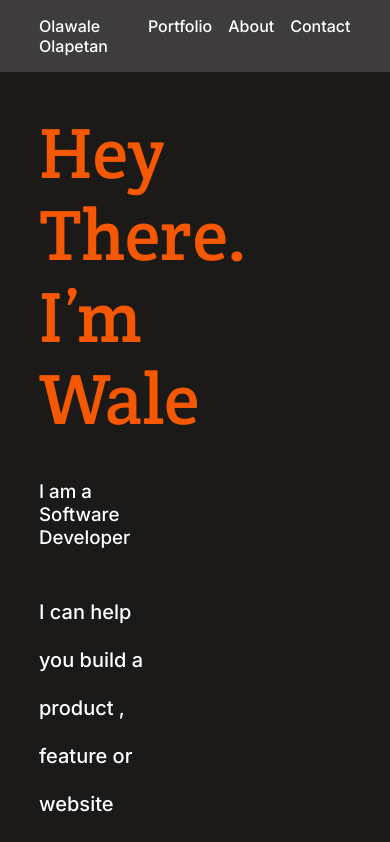
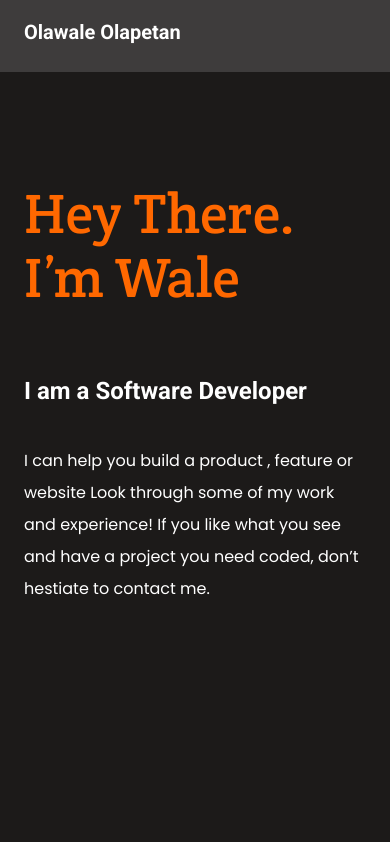
Before and after one commit to wale-prog/My-porfolio, a plain HTML site: page index.html in a window 390 px wide. Shown: the top 842 px of the page. Drawn offline with Linux system fonts and the light colour scheme.

Commit message:
Convert to mobile

```diff
--- a/index.html
+++ b/index.html
@@ -7,10 +7,8 @@
     <meta name="viewport" content="width=device-width, initial-scale=1.0">
     <link rel="preconnect" href="https://fonts.googleapis.com">
     <link rel="preconnect" href="https://fonts.gstatic.com" crossorigin>
-    <link href="https://fonts.googleapis.com/css2?family=Crete+Round&display=swap" rel="stylesheet">
-    <link rel="preconnect" href="https://fonts.googleapis.com">
-    <link rel="preconnect" href="https://fonts.gstatic.com" crossorigin>
-    <link href="https://fonts.googleapis.com/css2?family=Inter:wght@500;600;700&display=swap" rel="stylesheet">
+    <link href="https://fonts.googleapis.com/css2?family=Crete+Round&family=Poppins&family=Roboto:wght@700&display=swap"
+        rel="stylesheet">
     <link rel="stylesheet" href="style.css">
     <link rel="stylesheet" href="https://cdnjs.cloudflare.com/ajax/libs/font-awesome/6.0.0/css/all.min.css"
         integrity="sha512-9usAa10IRO0HhonpyAIVpjrylPvoDwiPUiKdWk5t3PyolY1cOd4DSE0Ga+ri4AuTroPR5aQvXU9xC6qOPnzFeg=="
@@ -22,16 +20,11 @@
     <header class="header">
         <nav class="navbar container">
             <p>Olawale Olapetan</p>
-            <ul class="nav-list">
-                <li class="nav-list-item"><a href="#">Portfolio</a></li>
-                <li class="nav-list-item"><a href="#">About</a></li>
-                <li class="nav-list-item"><a href="#">Contact</a></li>
-                <li class="nav-list-item"><a href="#"><i class="fa-solid fa-envelope"></i></a> </li>
-            </ul>
+            <div><i class="fa-light fa-bars"></i></div>
         </nav>
     </header>
 
-    <section class="main">
+    <section class="main container">
         <div class="text-heading">
             <h1>
                 Hey There.
--- a/style.css
+++ b/style.css
@@ -1,5 +1,4 @@
 body {
-  font-family: 'Inter', sans-serif;
   background-color: #1c1a19;
   margin: 0;
   color: #fff;
@@ -7,18 +6,11 @@ body {
 
 .navbar {
   display: flex;
-  justify-content: space-between;
 }
 
 .container {
-  width: 80%;
-  margin: auto;
+  margin: 0 24px;
   overflow: hidden;
-}
-
-.nav-list {
-  display: flex;
-  list-style: none;
 }
 
 .header {
@@ -26,41 +18,42 @@ body {
   margin: 0;
   height: 72px;
   width: 100%;
-  position: fixed;
-}
-
-.nav-list-item a {
-  text-decoration: none;
-  margin-right: 16px;
-  color: #fff;
 }
 
 .main h1 {
   font-family: 'Crete Round', serif;
-  color: #f55800;
+  color: #ff6800;
   font-weight: 400;
-  font-size: 4.5rem;
-  line-height: 82px;
-  margin-top: 80px;
-  margin-bottom: 20px;
+  font-size: 3.5rem;
+  line-height: 4rem;
 }
 
 .text-subheading h3 {
-  font-weight: 500;
+  font-family: 'Roboto', sans-serif;
+  font-weight: 700;
   margin-top: 20px;
+  font-size: 1.5rem;
 }
 
 .text-body p {
-  line-height: 3rem;
+  font-family: 'Poppins', sans-serif;
+  line-height: 2rem;
   font-weight: 400;
-  font-size: 1.25rem;
+  font-size: 1rem;
 }
 
 .main {
   display: flex;
   flex-direction: column;
-  width: 32%;
+
   position: relative;
-  left: 10%;
-  top: 32px;
+
+  top: 4rem;
 }
+
+.navbar p {
+  font-family: 'Roboto', sans-serif;
+  font-weight: 700;
+  font-size: 1.25rem;
+  line-height: 1.5rem;
+}
```
